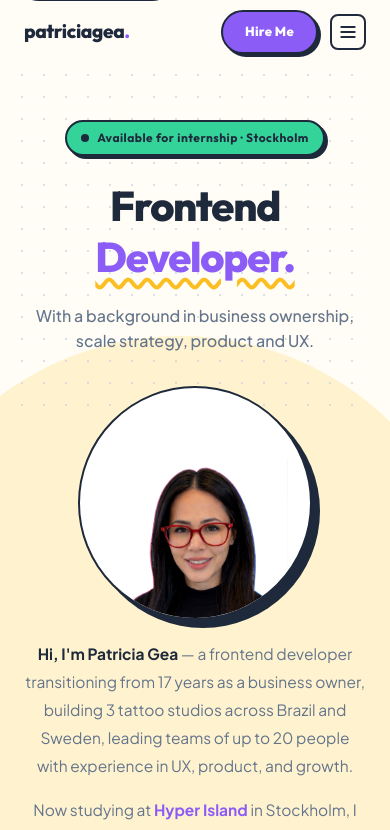
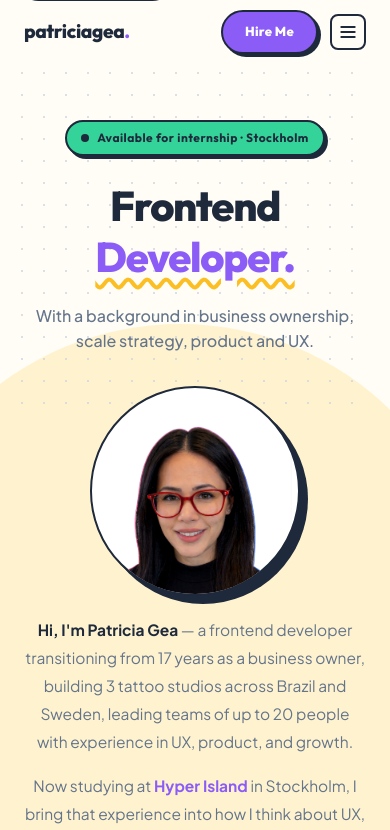
Before and after one commit to PatriciaGea/portifoliodev, a Next.js app: page / in a window 390 px wide. Shown: the top 830 px of the page. Built offline with nearby package versions, Linux system fonts and the light colour scheme.

Commit message:
foto circulo

```diff
--- a/src/app/globals.css
+++ b/src/app/globals.css
@@ -178,8 +178,8 @@
 }
 
 .hero-portrait {
-  width: min(78vw, 410px);
-  height: min(78vw, 410px);
+  width: min(74vw, 360px);
+  height: min(74vw, 360px);
   cursor: pointer;
 }
 
@@ -623,8 +623,8 @@
   }
 
   .hero-portrait {
-    width: min(60vw, 240px);
-    height: min(60vw, 240px);
+    width: min(56vw, 210px);
+    height: min(56vw, 210px);
   }
 
   .about-cards-grid {
--- a/src/components/sections/Hero.tsx
+++ b/src/components/sections/Hero.tsx
@@ -28,10 +28,10 @@
     >
       <div style={{ width: "100%", height: "100%", backfaceVisibility: "hidden", borderRadius: "50%", overflow: "hidden", position: "relative" }}>
         <Image
-          src="/images/profile-front.png"
+          src="/images/profile-front2.png"
           alt="Patricia Gea portrait front"
           fill
-          sizes="(max-width: 768px) 60vw, 410px"
+          sizes="(max-width: 768px) 60vw, 360px"
           priority
           style={{ objectFit: "cover", objectPosition: "center top", transform: "scale(1.3)", transformOrigin: "center top" }}
         />
@@ -54,7 +54,7 @@
           src="/images/profile-back.png"
           alt="Patricia Gea portrait back"
           fill
-          sizes="(max-width: 768px) 60vw, 410px"
+          sizes="(max-width: 768px) 60vw, 360px"
           style={{ objectFit: "cover", objectPosition: "center top", transform: "scale(1.3)", transformOrigin: "center top" }}
         />
       </div>
```
